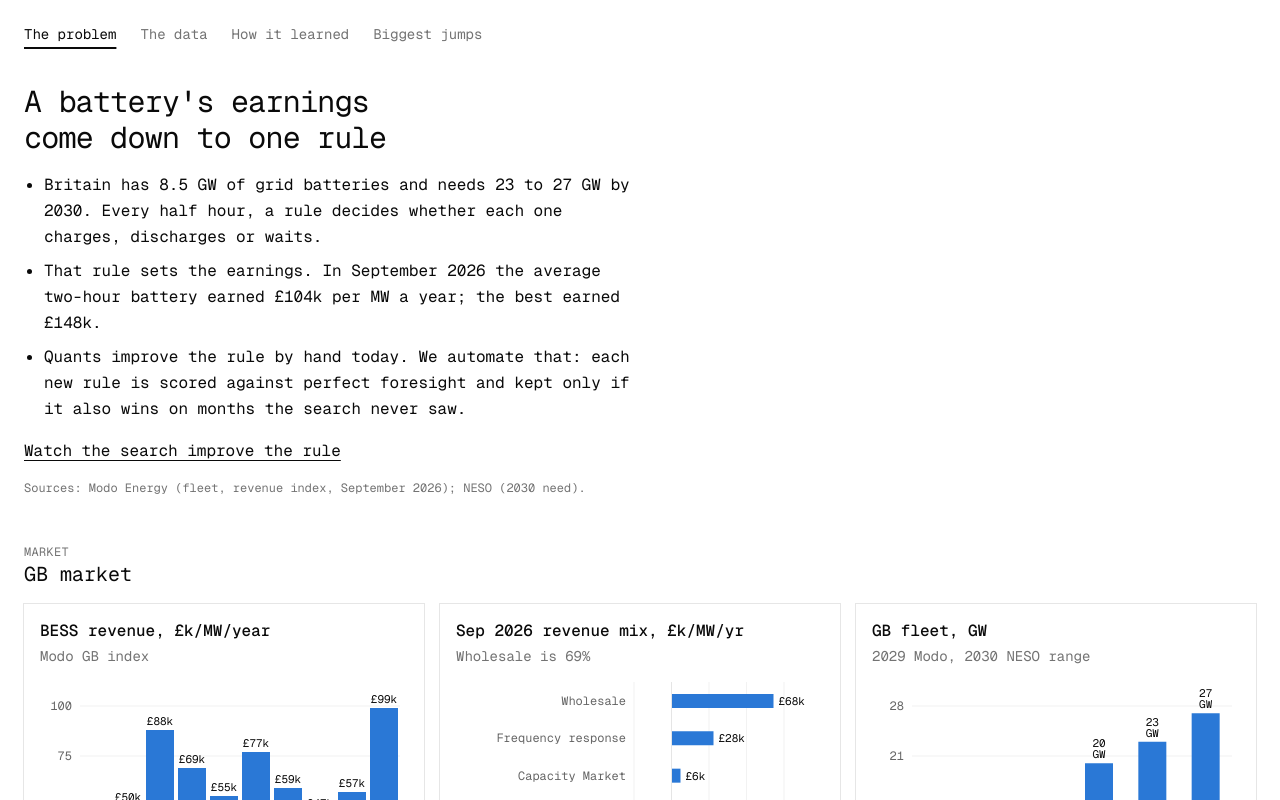
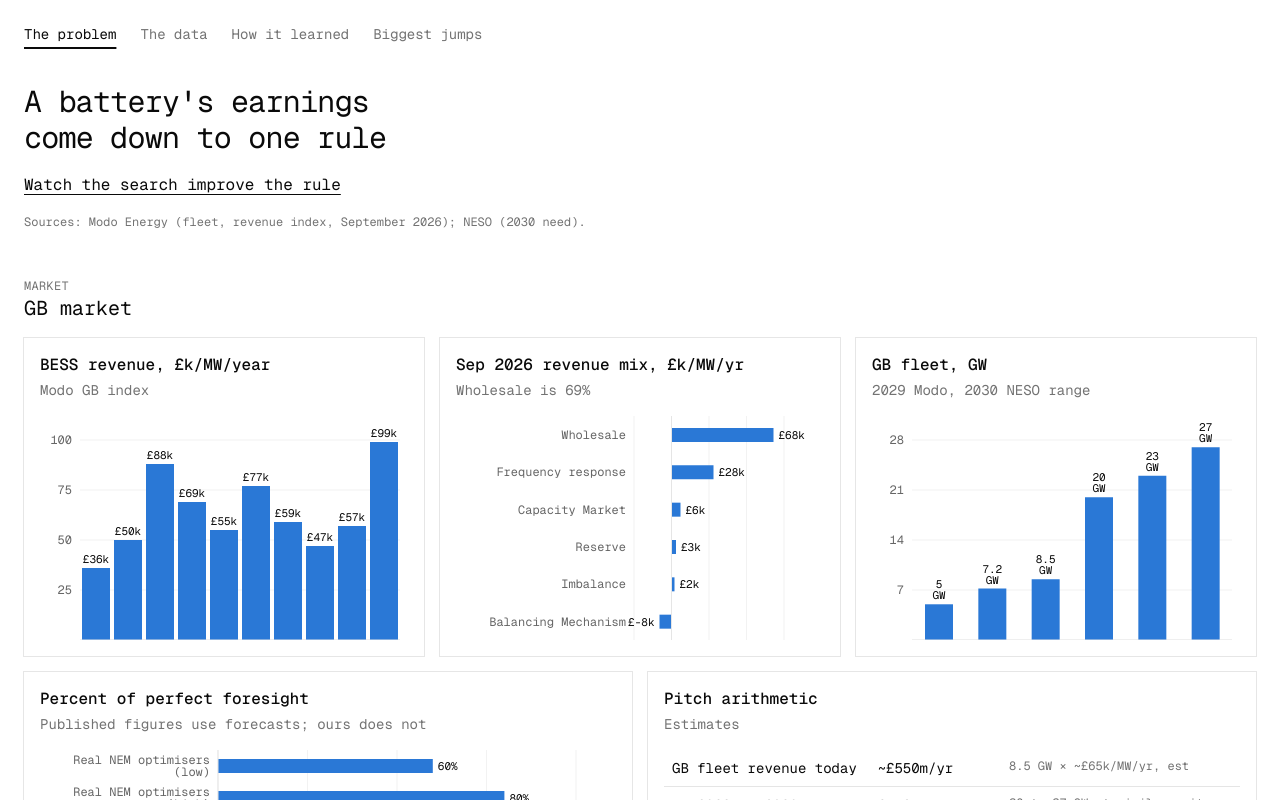
Before and after one commit to archie-brown3/moonfire, a Next.js app in the folder dashboard/: page / in a window 1280 px wide. Shown: the top 800 px of the page. Built offline with nearby package versions, Linux system fonts and the light colour scheme.

Commit message:
Remove unenecessary bullet points.

```diff
--- a/dashboard/app/page.tsx
+++ b/dashboard/app/page.tsx
@@ -26,17 +26,6 @@ export default function Home() {
       <header className="max-w-[65ch] space-y-4">
         <h1 className="text-3xl tracking-tight text-balance">A battery&apos;s earnings come down to one rule</h1>
         <div className="space-y-4 text-base leading-relaxed">
-          <ul className="list-disc space-y-2 pl-5">
-            <li>
-              Britain has 8.5 GW of grid batteries and needs 23 to 27 GW by 2030. Every half hour, a rule decides whether each one charges,
-              discharges or waits.
-            </li>
-            <li>That rule sets the earnings. In September 2026 the average two-hour battery earned £104k per MW a year; the best earned £148k.</li>
-            <li>
-              Quants improve the rule by hand today. We automate that: each new rule is scored against perfect foresight and kept only if it also
-              wins on months the search never saw.
-            </li>
-          </ul>
           <p>
             <Link href="/replay" className="underline underline-offset-4 hover:text-muted-foreground">
               Watch the search improve the rule
```
